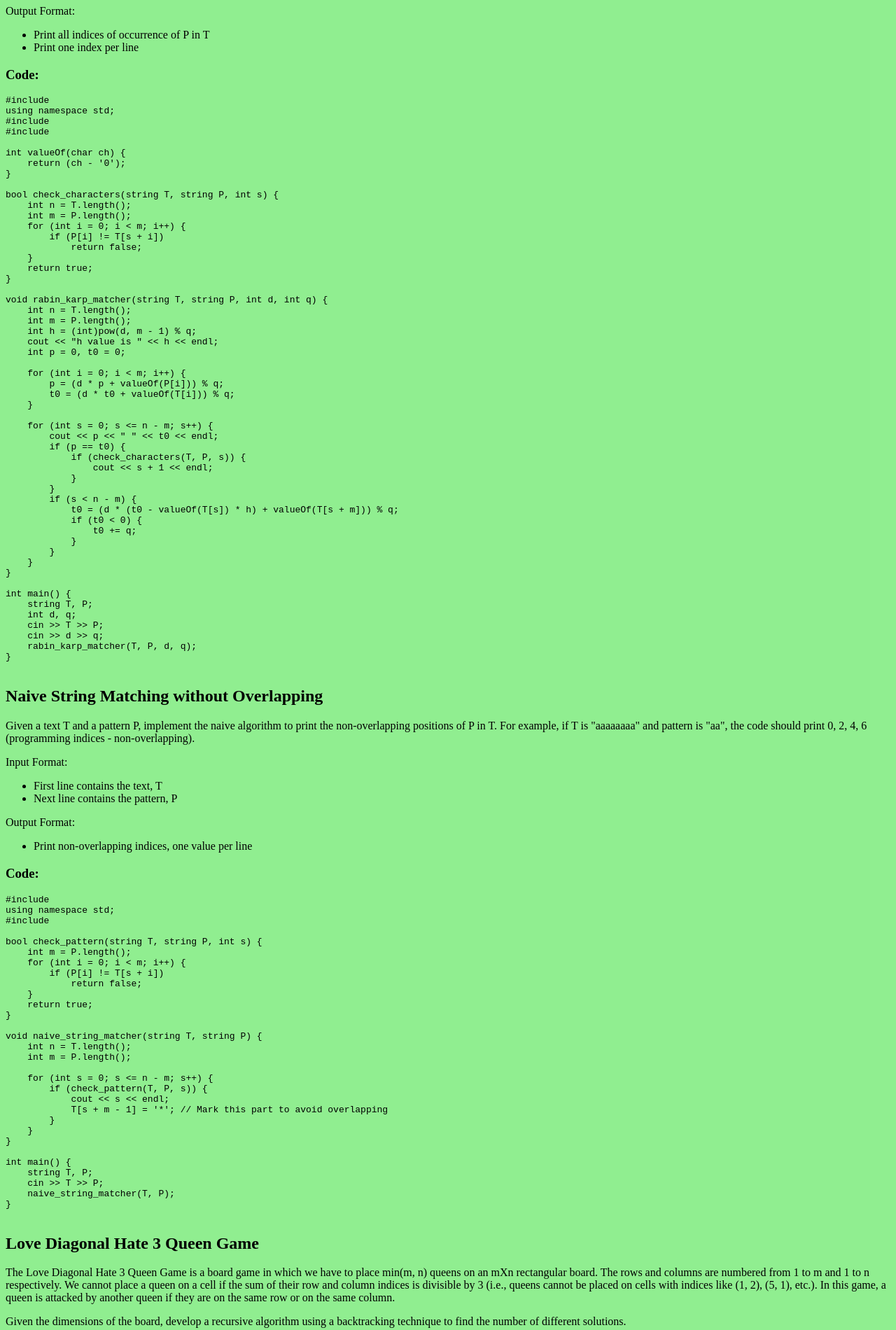
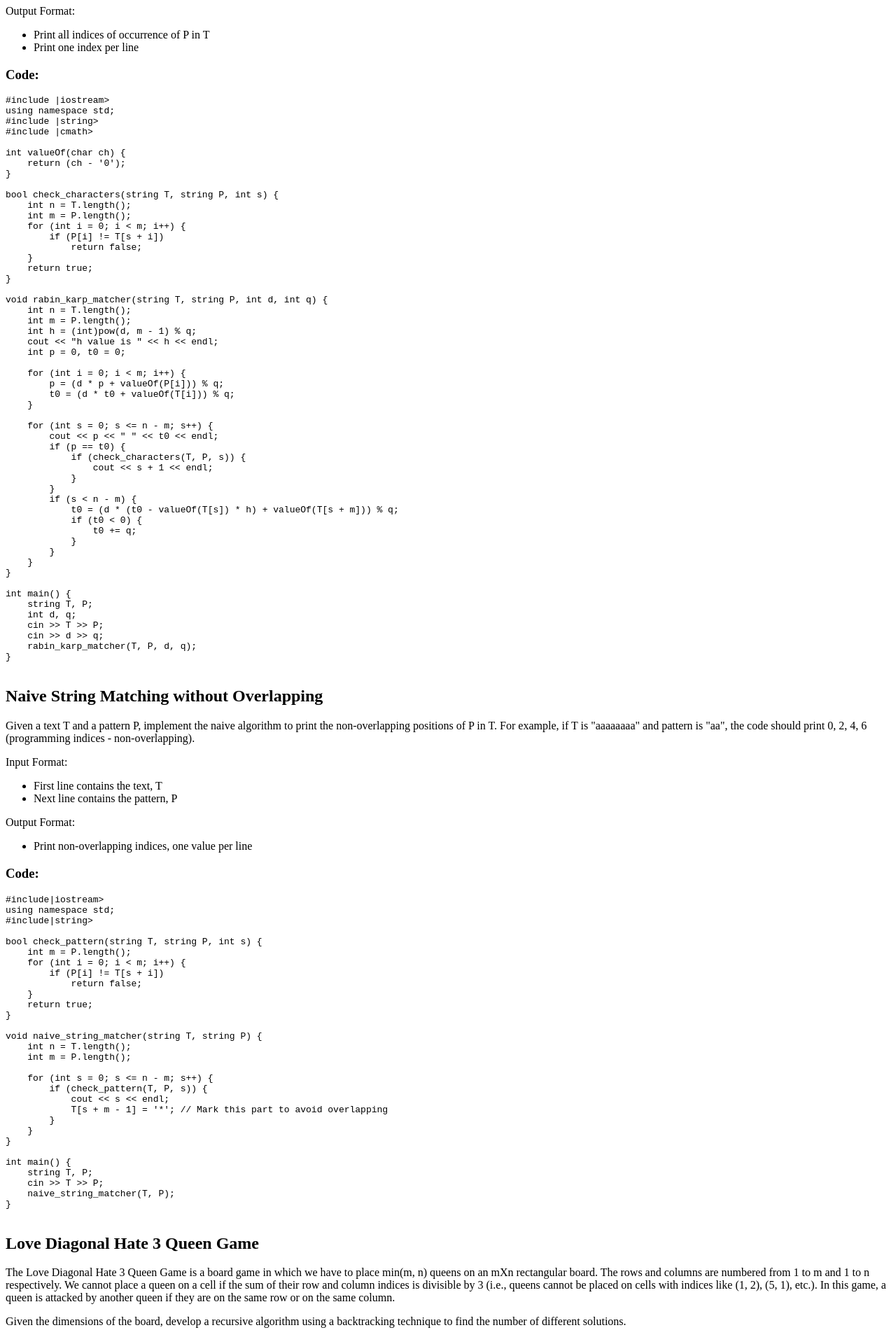
Before and after one commit to yogeshv05/daa, a plain HTML site: page index.html in a window 1280 px wide. Shown: the part 220-2120 px from the top of the page at 70% size. Drawn offline with Linux system fonts and the light colour scheme.

Commit message:
Update index.html

```diff
--- a/index.html
+++ b/index.html
@@ -2,7 +2,7 @@
   <head>
       <title> String Matching Rabin Karp </title>
   </head>
-  <body style="background-color: lightgreen;">
+  <body>
       <h2> Rabin Karp Algorithm - Fix Bug </h2>
       <p> Given a text T and a pattern P, implement the Rabin-Karp algorithm to print all occurrences of P in T. Assume that only digits will be given as input. For example, if T is "235902314152673992" and P is "31415", then print the indices of occurrences (programming index). </p>
       <p> Note: The code given has a bug, fix it. </p>
@@ -21,10 +21,10 @@
 
       <h3> Code: </h3>
       <pre>
-#include <iostream>
+#include |iostream>
 using namespace std;
-#include <string>
-#include <cmath>
+#include |string>
+#include |cmath>
 
 int valueOf(char ch) {
     return (ch - '0');
@@ -93,9 +93,9 @@ int main() {
 
       <h3> Code: </h3>
       <pre>
-#include<iostream>
+#include|iostream>
 using namespace std;
-#include<string>
+#include|string>
 
 bool check_pattern(string T, string P, int s) {
     int m = P.length();
@@ -142,8 +142,8 @@ int main() {
 
       <h3> Code: </h3>
       <pre>
-#include <iostream>
-#include <vector>
+#include |iostream>
+#include |vector>
 using namespace std;
 
 int count = 0;
```
